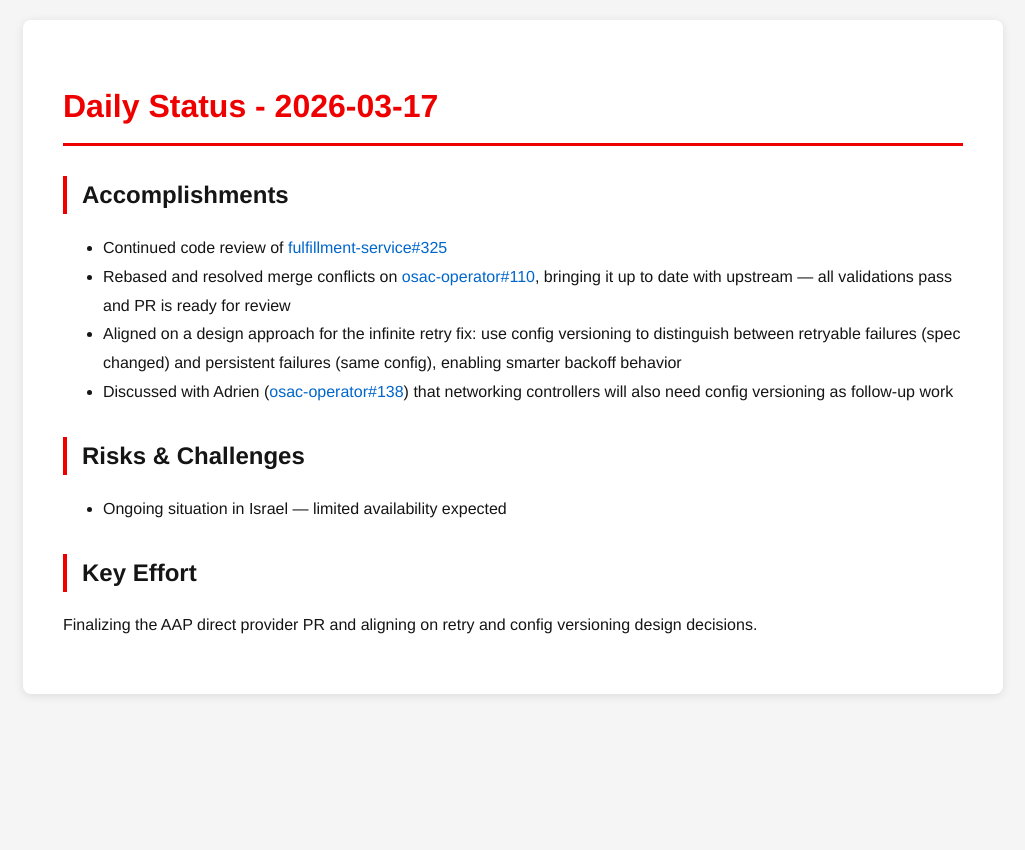
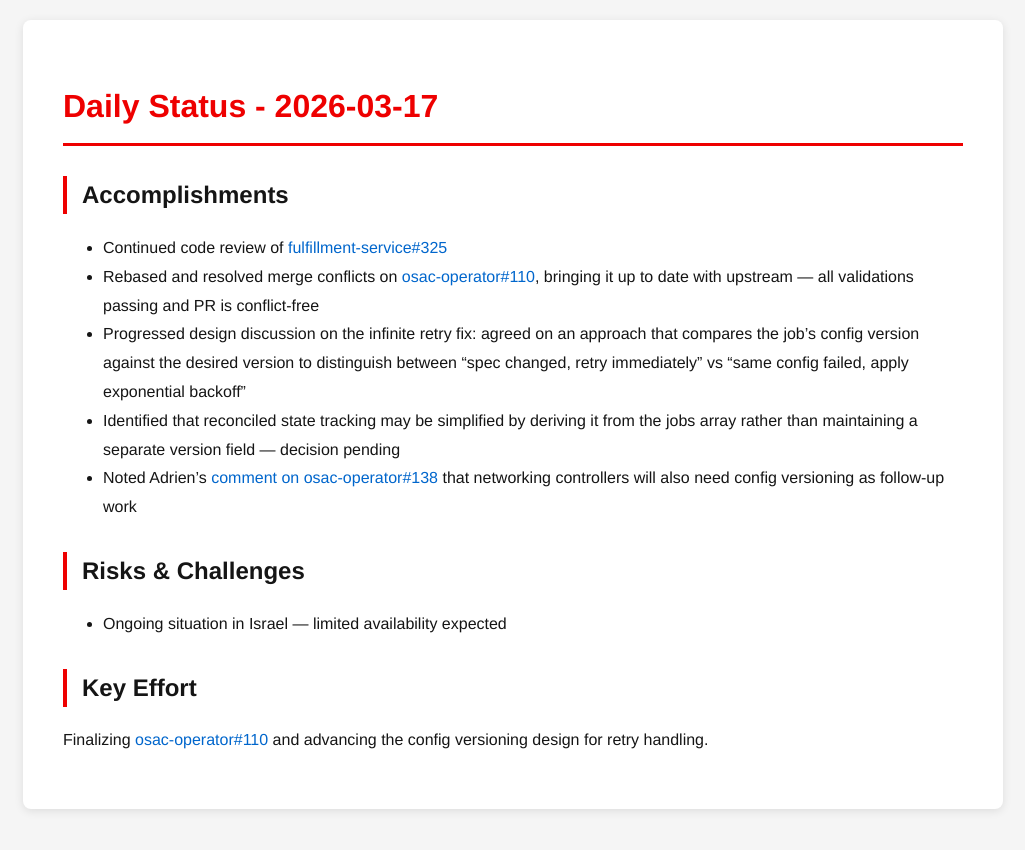
Before and after one commit to tzvatot/daily-status, a Jekyll site: the page built from 2026-03-17.md, in a window 1280 px wide. Shown: the top 850 px of the page, without its empty margins (127-1152 px from the left). Built offline with Jekyll 4.4.1, drawn with Linux system fonts in a browser that asks for light colours.

Commit message:
Daily status update - 2026-03-17

```diff
--- a/2026-03-17.md
+++ b/2026-03-17.md
@@ -8,12 +8,13 @@ date: 2026-03-17
 
 ## Accomplishments
 - Continued code review of [fulfillment-service#325](https://github.com/osac-project/fulfillment-service/pull/325)
-- Rebased and resolved merge conflicts on [osac-operator#110](https://github.com/osac-project/osac-operator/pull/110), bringing it up to date with upstream — all validations pass and PR is ready for review
-- Aligned on a design approach for the infinite retry fix: use config versioning to distinguish between retryable failures (spec changed) and persistent failures (same config), enabling smarter backoff behavior
-- Discussed with Adrien ([osac-operator#138](https://github.com/osac-project/osac-operator/pull/138)) that networking controllers will also need config versioning as follow-up work
+- Rebased and resolved merge conflicts on [osac-operator#110](https://github.com/osac-project/osac-operator/pull/110), bringing it up to date with upstream — all validations passing and PR is conflict-free
+- Progressed design discussion on the infinite retry fix: agreed on an approach that compares the job's config version against the desired version to distinguish between "spec changed, retry immediately" vs "same config failed, apply exponential backoff"
+- Identified that reconciled state tracking may be simplified by deriving it from the jobs array rather than maintaining a separate version field — decision pending
+- Noted Adrien's [comment on osac-operator#138](https://github.com/osac-project/osac-operator/pull/138) that networking controllers will also need config versioning as follow-up work
 
 ## Risks & Challenges
 - Ongoing situation in Israel — limited availability expected
 
 ## Key Effort
-Finalizing the AAP direct provider PR and aligning on retry and config versioning design decisions.
+Finalizing [osac-operator#110](https://github.com/osac-project/osac-operator/pull/110) and advancing the config versioning design for retry handling.
```
